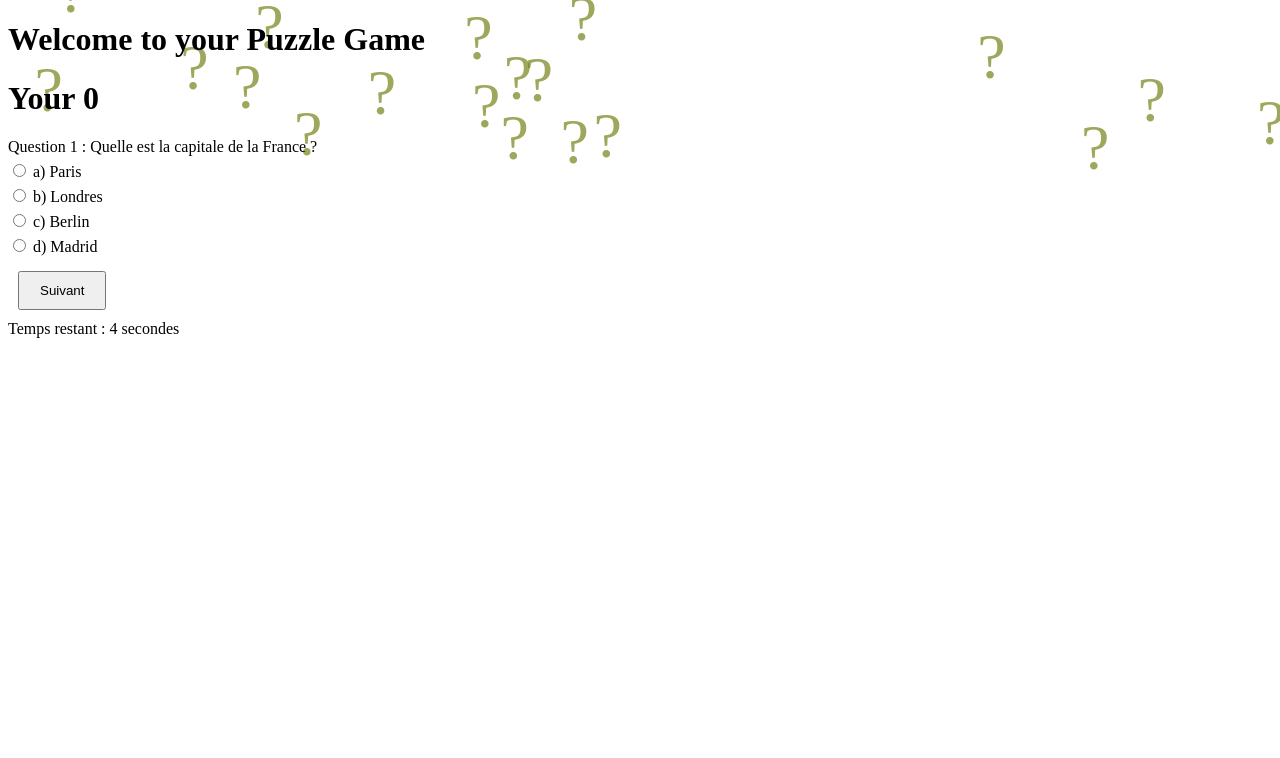
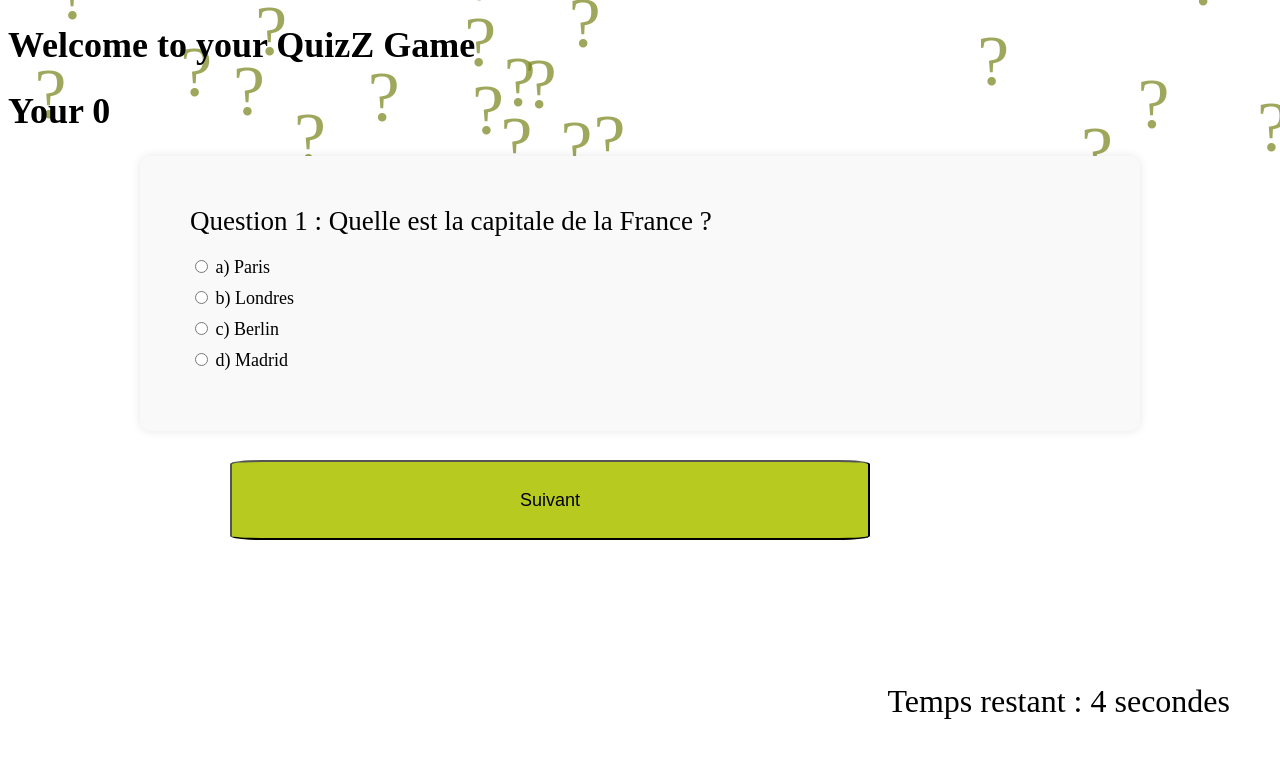
Before and after one commit to melialhz/QuizzGame, a website built with webpack: page index.html in a window 1280 px wide. Built offline with nearby package versions, Linux system fonts and the light colour scheme; a web font is replaced by a local one.

Commit message:
fix: style (+) Score

```diff
--- a/index.html
+++ b/index.html
@@ -3,24 +3,28 @@
 <head>
     <meta charset="UTF-8">
     <meta name="viewport" content="width=device-width, initial-scale=1.0">
+    <link href="https://fonts.bunny.net/css?family=annie-use-your-telescope:400" rel="stylesheet" />
     <title>QuizZ</title>
     <link rel="stylesheet" href="src/styles.css">
 </head>
 <body >
      <!-- Titre principal -->
-     <h1 class="text-5xl text-center mt-10 mb-5 main-title">Welcome to your Puzzle Game</h1>
+     <h1 >Welcome to your QuizZ Game</h1>
       <!-- Score -->
-      <h1 class="text-5xl text-center score">Your <span id="score">0</span></h1>
+      <h1 >Your <span id="score">0</span></h1>
       <div id="question-mark-container"></div>
+
+
     <div id="quiz-container">
         <div id="question-text"></div>
         <div class="answers"></div>
-        <button id="next-button">Suivant</button>
-        <button id="restart-button" style="display: none;">Recommencer</button>
 
-        <div id="timer"></div>
     </div>
 
+
+    <button id="restart-button" style="display: none;">Recommencer</button>
+    <button id="next-button">Suivant</button>
+    <div id="timer"></div>
     <script src="dist/bundle.js"></script>
 </body>
 </html>
--- a/src/quizz.ts
+++ b/src/quizz.ts
@@ -102,11 +102,11 @@ export class Quiz {
   }
 
   private endQuiz() {
-    this.questionTextElement.textContent = "Quiz terminé !";
+    this.questionTextElement.textContent = `Quiz terminé ! Your score is : ${this.score}/${this.currentQuestionIndex}`;
     this.answersContainer.innerHTML = "";
     this.nextButton.style.display = "none";
     this.restartButton.style.display = "block";
-    this.scoreElement.textContent = `Voici votre score : ${this.score}/${this.questions.length}`;
+    this.scoreElement.textContent = `Voici votre score : ${this.score}/${this.currentQuestionIndex}`;
     this.resetTimer();
   }
 
--- a/src/styles.css
+++ b/src/styles.css
@@ -3,6 +3,7 @@ body {
     background-color: white;
     color: black;
     font-family: 'Annie Use Your Telescope', handwriting;
+    font-size: large;
   }
 
   .answers label {
@@ -43,3 +44,64 @@ body {
       opacity: 1;
     }
   }
+  #quiz-container {
+    width: 100%;
+    max-width: 900px;
+    margin: 0 auto;
+    padding: 50px;
+    background-color: #f9f9f9;
+    border-radius: 10px;
+    box-shadow: 0 0 10px rgba(0, 0, 0, 0.1);
+
+  }
+
+  body h1{
+     align-items: center; /* Centrer horizontalement */
+    justify-content: flex-start; /* Aligner en haut */}
+
+  #question-text {
+    font-size: 1.5em;
+    margin-bottom: 20px;
+  }
+
+  .answers label {
+    display: block;
+    margin: 10px 0;
+  }
+
+  button {
+    margin-top: 20px;
+    background-color : rgb(182, 202, 32);
+    border-radius: 5%;
+  }
+
+  .score {
+    margin-top: 20px;
+    font-size: 2em;
+  }
+  #next-button {
+    font-size: large;
+    height: 10%;
+    width: 50%;
+    position: fixed;
+    bottom: 250px; /* Position par rapport au bas de la fenêtre */
+    right: 400px; /* Position par rapport à la droite de la fenêtre */
+    z-index: 1; /* Assure que le bouton est au-dessus des autres éléments */
+  }
+  #restart-button {
+    width: 50%;
+    height: 10%;
+    position: fixed;
+    bottom: 150px; /* Position par rapport au bas de la fenêtre */
+   right: 400px; /* Position par rapport à la droite de la fenêtre */
+    z-index: 1; /* Assure que le bouton est au-dessus des autres éléments */
+    background-color: rgb(189, 21, 21);
+    font-size: large;
+  }
+  #timer {
+    position: fixed;
+    bottom: 80px; /* Position par rapport au bas de la fenêtre */
+    right: 50px; /* Position par rapport à la droite de la fenêtre */
+    z-index: 1; /* Assure que le timer est au-dessus des autres éléments */
+    font-size: 2rem;
+  }
```
